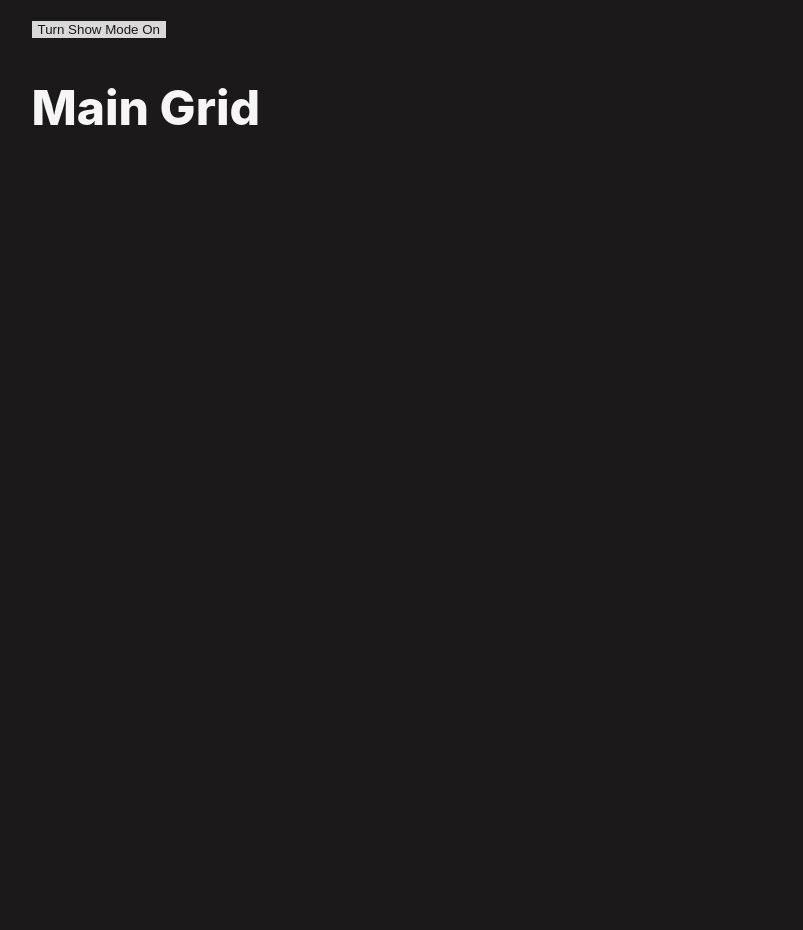
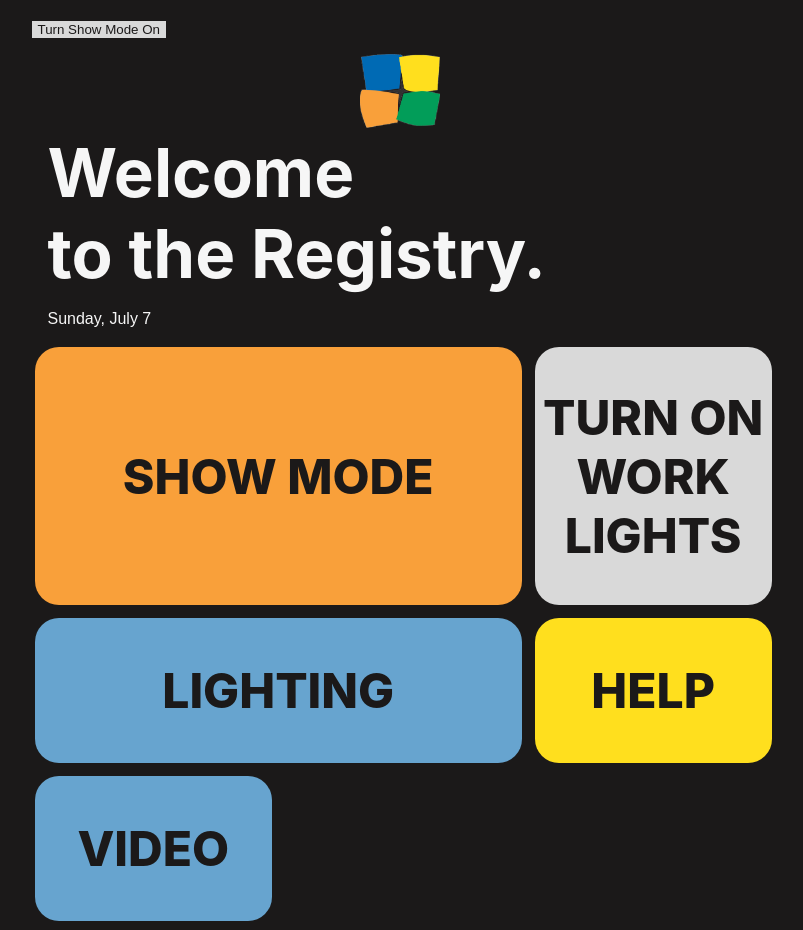
Before and after one commit to cdslipp/VenuePanelRegistry, a SvelteKit app in the folder svelte-frontend/: page / in a window 1280 px wide. Shown: the whole page, without its empty margins (240-1043 px from the left). Before the commit the page ends 800 px from the top, so only its background shows below. Built offline with nearby package versions, Linux system fonts and the light colour scheme; no server answers.

Commit message:
Fleshing out websockets

```diff
--- /dev/null
+++ b/svelte-frontend/src/lib/Locked.svelte
@@ -0,0 +1,48 @@
+<script>
+	import Nav from './Nav.svelte';
+</script>
+
+<Nav headerLine1="Show in progress." headerLine2="" />
+<div class="locked-out">
+	<img src="lock.svg" class="lock-icon" alt="Lock icon" />
+	<a href="/pin" class="unlock-button">UNLOCK</a>
+</div>
+
+<style>
+	.locked-out {
+		display: flex;
+		flex-direction: column;
+		align-items: center;
+		justify-content: center;
+		height: 60dvh; /* Full viewport height */
+		color: white;
+		font-family: 'Arial', sans-serif; /* Example font */
+	}
+
+	.lock-icon {
+		margin-bottom: 1rem; /* Space below the lock icon */
+	}
+
+	.message {
+		margin-bottom: 2rem; /* Space below the message */
+		text-align: center;
+	}
+
+	.unlock-button {
+		background-color: orange;
+		text-align: center;
+		text-decoration: none;
+		border: none;
+		padding: 2rem;
+		width: 30%;
+		font-size: 1.2rem;
+		color: white;
+		cursor: pointer;
+		border-radius: var(--border-radius); /* Rounded corners */
+	}
+
+	/* Adjust button on hover */
+	.unlock-button:hover {
+		background-color: darkorange;
+	}
+</style>
--- /dev/null
+++ b/svelte-frontend/src/lib/MainGrid.svelte
@@ -0,0 +1,131 @@
+<script>
+	// import LxSlider from './ui/LxSlider.svelte';
+	import { onMount } from 'svelte';
+	// import { activeSliders } from '$lib/lx/lxStores';
+	// import { fetchLightLevels } from '$lib/lx/lxApi';
+	import { get, writable } from 'svelte/store';
+	import Nav from './Nav.svelte';
+
+	const lightLevels = writable({});
+	let isLightsOn = false;
+
+	// onMount(() => {
+	// 	const interval = setInterval(() => {
+	// 		const sliders = get(activeSliders);
+	// 		if (sliders.length > 0) {
+	// 			fetchLightLevels()
+	// 				.then((levels) => {
+	// 					lightLevels.set(levels);
+	// 				})
+	// 				.catch((error) => {
+	// 					console.error('Failed to fetch light levels:', error);
+	// 				});
+	// 		}
+	// 	}, 1000); // Poll every 1 seconds
+	// 	return () => clearInterval(interval);
+	// });
+
+	async function toggleTPLights() {
+		console.log('Turning on!');
+		try {
+			await fetch('/api/tplight/turnOn', {
+				method: 'POST',
+				body: ''
+			});
+		} catch (error) {
+			console.error('Failed to toggle TP-Link lights:', error);
+		}
+	}
+</script>
+
+<Nav />
+<section id="main-grid">
+	<button id="showModeButton">
+		<h2>SHOW MODE</h2>
+	</button>
+	<button class="nav-button">
+		<div>
+			<h2>{isLightsOn ? 'TURN OFF WORK LIGHTS' : 'TURN ON WORK LIGHTS'}</h2>
+		</div>
+	</button>
+	<a href="/lights" class="nav-button" id="lighting-button">
+		<div>
+			<h2>LIGHTING</h2>
+		</div>
+	</a>
+	<!-- <LxSlider lightSetName="house" label="HOUSE LIGHTS" /> -->
+	<a href="/help" id="help-button" class="nav-button">
+		<div>
+			<h2>HELP</h2>
+		</div>
+	</a>
+	<a href="/video/projector" id="video-button" class="nav-button">
+		<div>
+			<h2>VIDEO</h2>
+		</div>
+	</a>
+</section>
+
+<style>
+	#main-grid {
+		display: grid;
+		margin: auto;
+		padding: 0.2rem;
+		width: 100%;
+		min-height: 60vh;
+		max-height: 70vh;
+		grid-template-rows: repeat(3, 1fr);
+		grid-template-columns: repeat(3, 1fr);
+		grid-gap: 0.8em;
+	}
+
+	#main-grid a {
+		text-decoration: none; /* Remove default link styling */
+	}
+
+	#main-grid a > div {
+		display: flex;
+		flex-direction: column;
+		align-items: center;
+		justify-content: center;
+		border-radius: 1.5rem;
+		padding: 0.2rem;
+		position: relative;
+		height: 100%; /* Ensure the div fills the a element for the clickable area */
+		box-sizing: border-box; /* So padding doesn't affect the final size */
+	}
+
+	#showModeButton {
+		grid-column: 1 / span 2;
+		font-size: 3rem;
+		background-color: var(--orange);
+		border-radius: var(--border-radius);
+	}
+
+	.nav-button {
+		border-radius: var(--border-radius);
+		text-decoration: none;
+	}
+
+	.nav-button h2 {
+		color: var(--button-text);
+	}
+
+	#lighting-button {
+		background-color: var(--blue);
+		border-radius: var(--border-radius);
+		grid-column: 1 / span 2;
+	}
+
+	#help-button {
+		background-color: var(--yellow);
+	}
+
+	#video-button {
+		background-color: var(--blue);
+	}
+
+	:global(#house-slider) {
+		grid-column: 3;
+	}
+</style>
--- /dev/null
+++ b/svelte-frontend/src/lib/Nav.svelte
@@ -0,0 +1,64 @@
+<script>
+	export let headerLine1 = 'Welcome'; // Default value if not provided
+	export let headerLine2 = 'to the Registry.'; // Default value if not provided
+
+	let dateObj = new Date();
+	/** @type {Intl.DateTimeFormatOptions} */
+	let options = {
+		weekday: 'long',
+		year: 'numeric',
+		month: 'long',
+		day: 'numeric'
+	};
+	let currentDate = new Intl.DateTimeFormat('en-US', options)
+		.format(dateObj)
+		.split(',')
+		.slice(0, 2)
+		.join(', ');
+</script>
+
+<header>
+	<div id="logo-container">
+		<img src="/registry_logo.png" alt="Theatre Logo" id="theatre-logo" />
+	</div>
+	<div id="header-text">
+		<h1>{headerLine1}</h1>
+		<h1>{headerLine2}</h1>
+	</div>
+	<!-- Use the mainHeader prop here -->
+	<div id="header-info">
+		<p>{currentDate}</p>
+	</div>
+</header>
+
+<style>
+	header {
+		display: flex;
+		flex-direction: column;
+		align-items: center;
+		margin-top: 0px;
+		padding: 1rem 1rem 0 1rem;
+		width: auto;
+		background-color: var(--primary-bg);
+	}
+
+	#header-text {
+		align-items: left;
+		width: 100%;
+	}
+
+	#header-info {
+		width: 100%;
+		font-size: medium;
+		display: flex;
+		flex-direction: row;
+		justify-content: space-between;
+		padding-bottom: 0px;
+	}
+
+	#theatre-logo {
+		width: 80px;
+		height: auto;
+		object-fit: contain;
+	}
+</style>
--- a/svelte-frontend/src/routes/+page.svelte
+++ b/svelte-frontend/src/routes/+page.svelte
@@ -2,6 +2,9 @@
 	import { onMount } from 'svelte';
 	import { page } from '$app/stores';
 	import io from 'socket.io-client';
+
+	import Locked from '$lib/Locked.svelte';
+	import MainGrid from '$lib/MainGrid.svelte';
 
 	let showMode = false;
 	const socket = io('http://127.0.0.1:4999');
@@ -50,7 +53,7 @@
 </button>
 
 {#if showMode}
-	<h2 style="color: red;">SHOW MODE ON!</h2>
+	<Locked />
 {:else}
-	<h2>Main Grid</h2>
+	<MainGrid />
 {/if}
```
Also changed, not shown: svelte-frontend/src/lib/websocket.js (added, +19 -0 lines), svelte-frontend/static/lock.svg (added), svelte-frontend/static/registry_logo.png (added).
